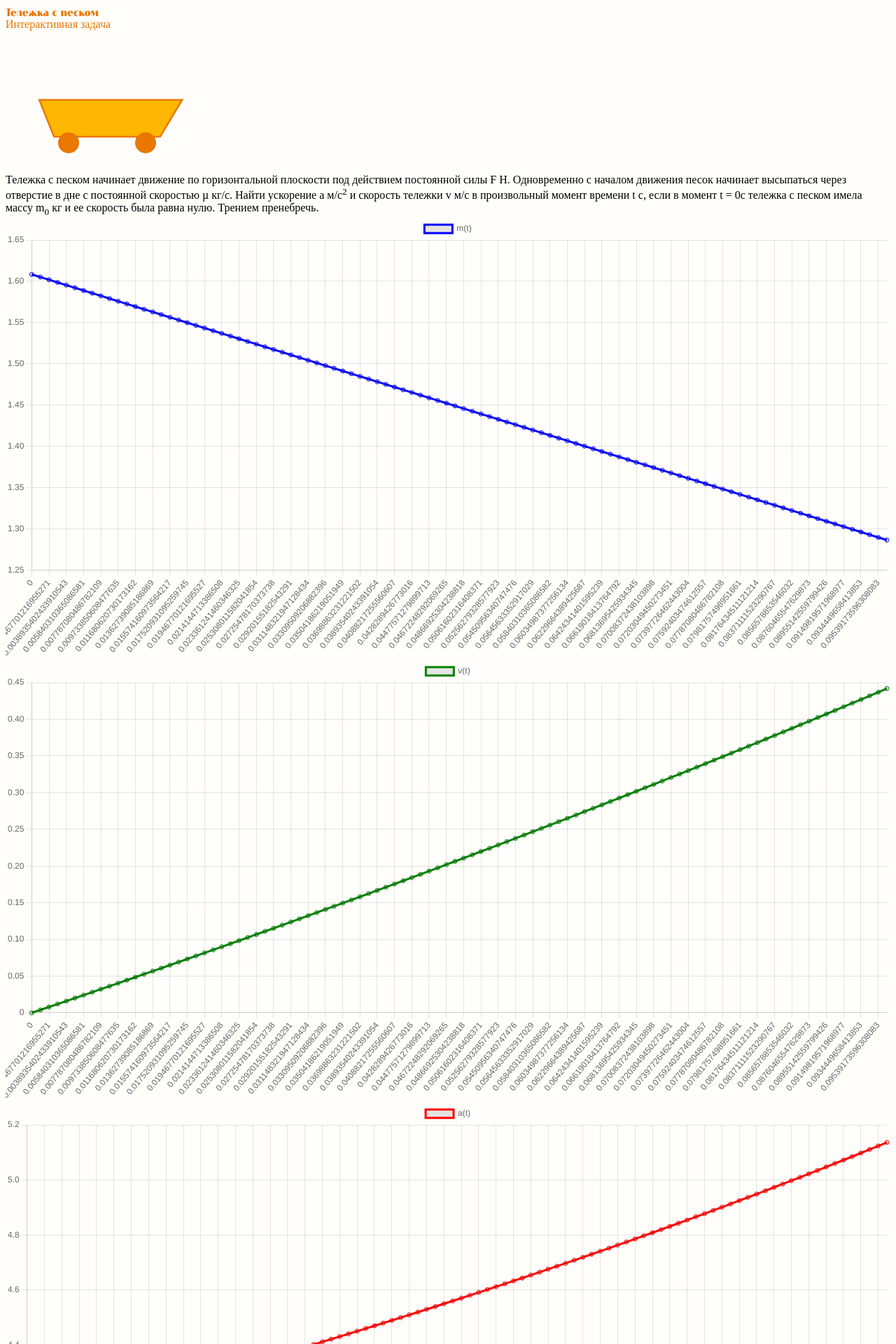
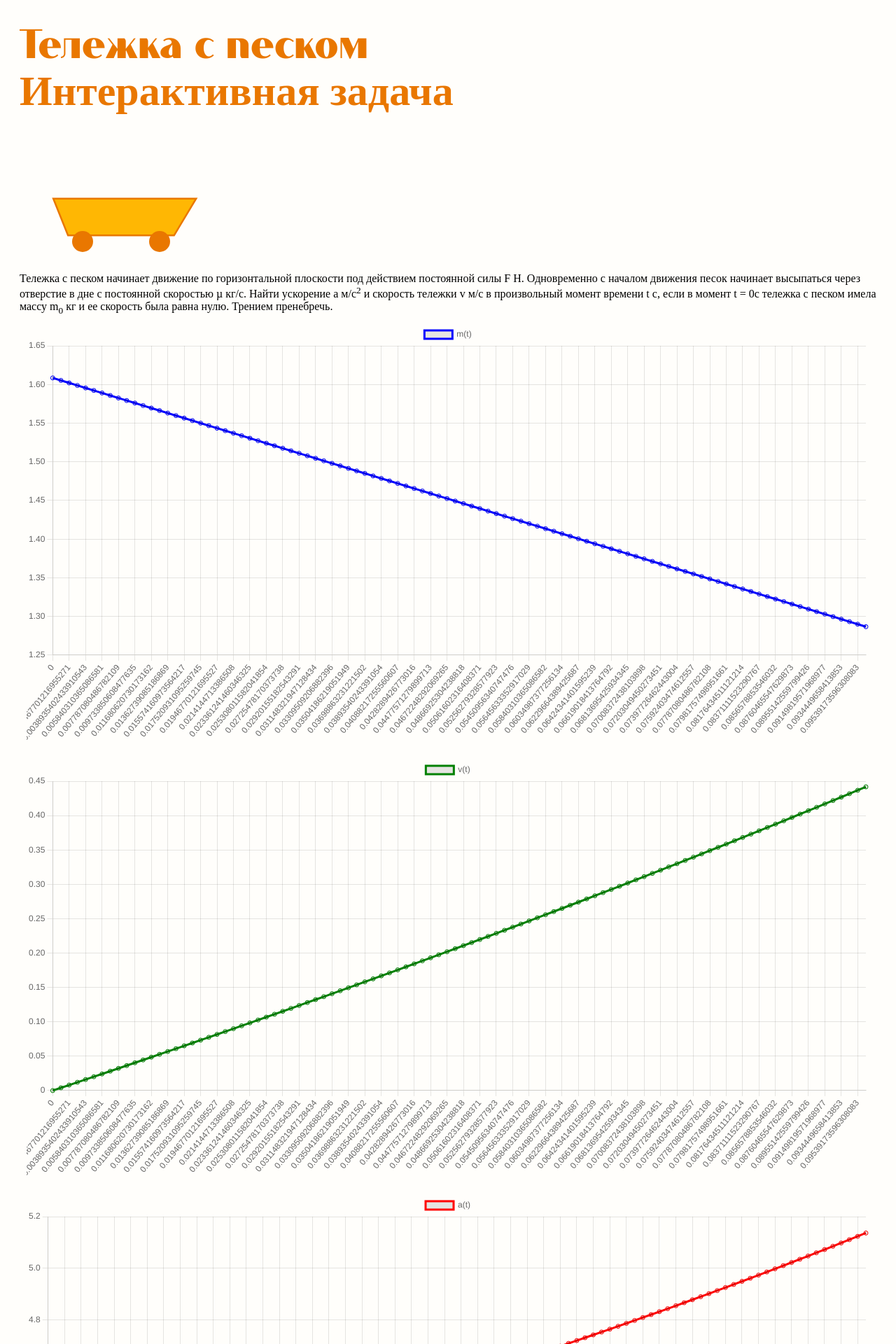
Before and after one commit to Starostina-elena/Physics_project_sand_trolley, a Flask app: page / in a window 1280 px wide. Shown: the top 1920 px of the page at 70% size. Run offline with Flask 3, Linux system fonts and the light colour scheme; some web fonts are replaced.

Commit message:
Update index.css

```diff
--- a/static/css/index.css
+++ b/static/css/index.css
@@ -14,26 +14,95 @@
     font-family: "vouger";
     src:url('Voguer Sans Bold.otf') format('opentype');
 }
+@font-face {
+    font-family: "vougeritalic";
+    src:url('voguersansbolditalic.otf') format('opentype')
+}
 .wrapper {
-    position: relative;
-    min-height: 100%;
+    display: flex;
+    flex-direction: column;
+    align-items: center;
+    min-height: 100vh;
+    padding: 20px;
+    box-sizing: border-box;
 }
 
 header{
     font-family: vouger;
     color: #E97700;
+    font-size: 60px;
+    font-weight: bold;
+    letter-spacing: normal;
+    width: 100%;
+    text-align: left;
+    margin-bottom: 20px;
 }
 
 .sub_header{
     font-family: citrica;
+    font-size: 30px;
+    color:#ffb703;
 }
+.highlight {
+    font-family: vougeritalic;
+}
+.special-spacing {
+    font-family: vouger;
+    letter-spacing: 5%;
+}
+
 .condition{
-    font: inherit;
+    font-family: inherit;
     font-size:20px;
-    line-height:1.6;
+    line-height:1;
     color:#030206;
 }
 .condition::first-letter{
-    font-size: 2em;
+    font-size: 3em;
     font-weight: bold;
 }
+
+.content {
+    display: flex;
+    flex-wrap: wrap;
+    width: 100%;
+    justify-content: space-between;
+    align-items: flex-start;
+}
+
+.animation, .condition, .form {
+    padding: 10px;
+    margin-bottom: 20px;
+}
+
+.animation {
+    flex: 2 1 60%;
+}
+
+.condition {
+    flex: 1 1 35%;
+    margin-left: 20px;
+}
+
+.form {
+    flex: 1 1 100%;
+}
+
+.graphs_block {
+    display: grid;
+    grid-template-columns: repeat(2, 1fr);
+    gap: 20px;
+    width: 100%;
+}
+
+.graph {
+    padding: 10px;
+}
+
+.dump_button, .start_button, .reset_button, .stop_button {
+    display: inline-block;
+    padding: 10px;
+    margin: 5px;
+    text-align: center;
+    cursor: pointer;
+}
```
